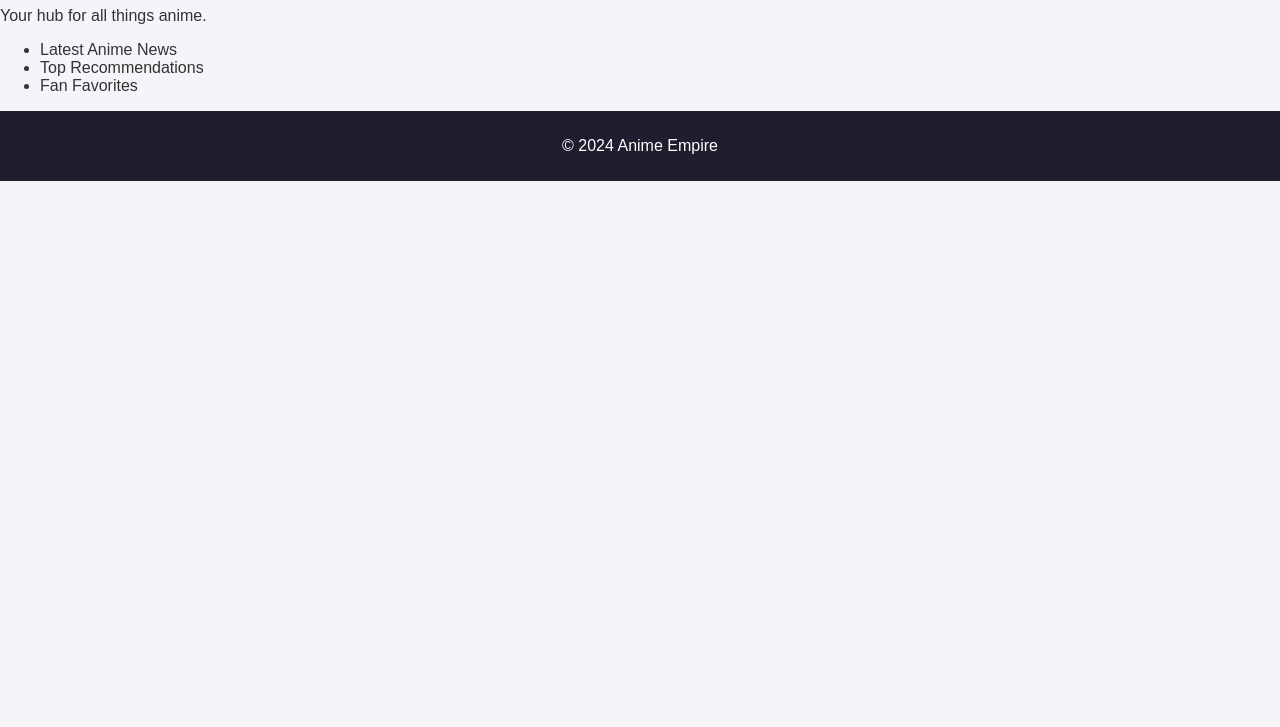
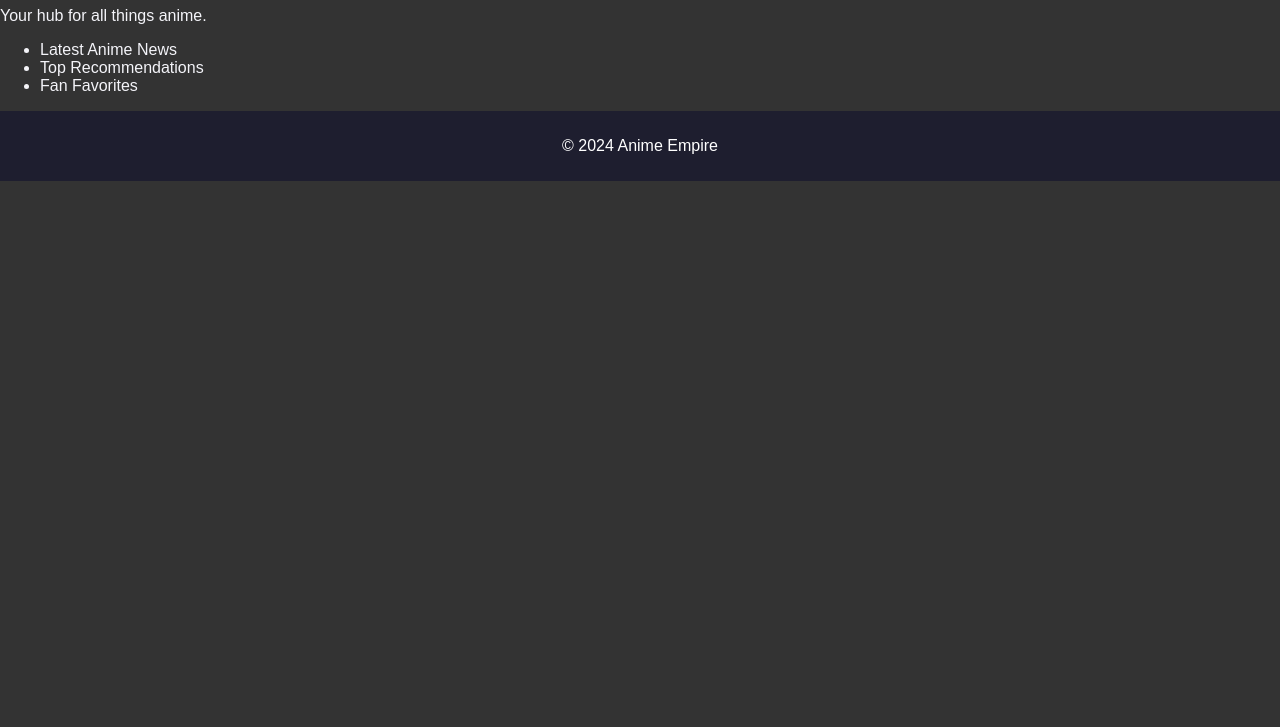
Before and after one commit to Nightshade2494/Anime-Empire-Website, a plain HTML site: page index.html in a window 1280 px wide. Shown: the part 73-800 px from the top of the page. Drawn offline with Linux system fonts and the light colour scheme.

Commit message:
Update styles.css

```diff
--- a/styles.css
+++ b/styles.css
@@ -3,8 +3,8 @@ body {
     font-family: Arial, sans-serif;
     margin: 0;
     padding: 0;
-    background-color: #f4f4f9;
-    color: #333;
+    background-color: #333;
+    color: #f4f4f9;
 }
 
 /* Header */
```
